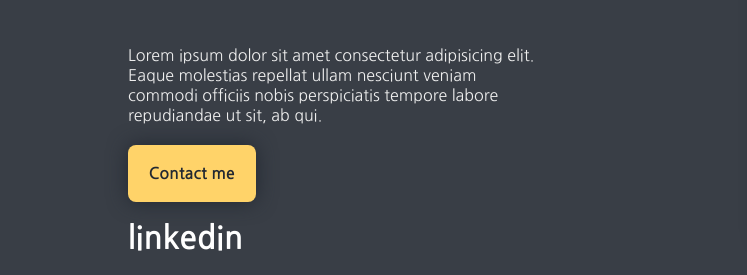
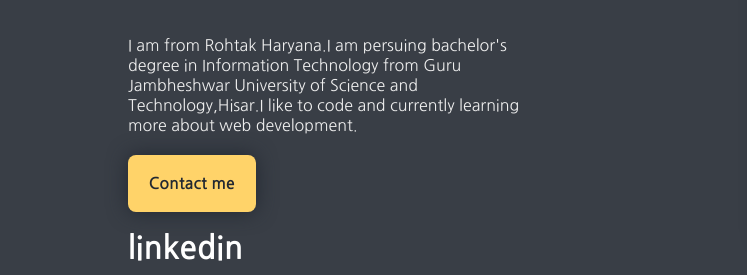
Before and after one commit to hoodashab/-_-2, a plain HTML site: page index.html in a window 1280 px wide. Shown: the part 294-569 px from the top of the page, 0-747 px from the left. Drawn offline with nearby package versions, Linux system fonts and the light colour scheme.

Commit message:
Update index.html

```diff
--- a/index.html
+++ b/index.html
@@ -30,9 +30,7 @@
                 <div class="left">
                     Hello,It's Me<br>
                     <h1>Rohit Hooda </h1><br>
-                    <div class="desc">Lorem ipsum dolor sit amet consectetur adipisicing elit. Eaque molestias repellat
-                        ullam nesciunt veniam commodi officiis nobis perspiciatis tempore labore repudiandae ut sit, ab
-                        qui.</div>
+                    <div class="desc">I am from Rohtak Haryana.I am persuing bachelor's degree in Information Technology from Guru Jambheshwar University of Science and Technology,Hisar.I like to code and currently learning more about web development.</div>
                     <div class="butt">
                         <a href="/">Contact me</a>
                     </div>
```
